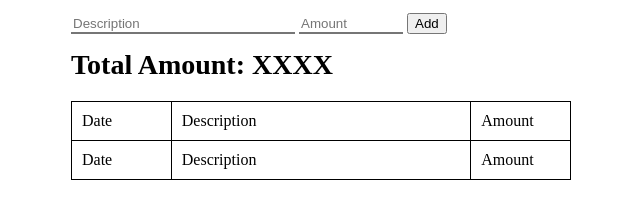
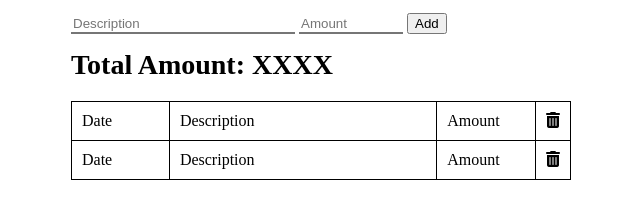
Before and after one commit to Sozai83/Project3_NoteTakingApp, a plain HTML site: page index.html in a window 1280 px wide. Shown: the part 100-318 px from the top of the page, without its empty margins (319-959 px from the left). Drawn offline with Linux system fonts and the light colour scheme.

```diff
--- a/index.html
+++ b/index.html
@@ -21,6 +21,7 @@
                         <td class="date">Date</td>
                         <td class="description">Description</td>
                         <td class="amount">Amount</td>
+                        <td class="delete_button"><i class="fas fa-trash-alt delete"></i></td>
                     </tr>
                 </thead>
                 <tbody>
@@ -28,6 +29,7 @@
                         <td class="date">Date</td>
                         <td class="description">Description</td>
                         <td class="amount">Amount</td>
+                        <td class="delete_button"><i class="fas fa-trash-alt delete"></i></td>
                     </tr>
                 </tbody>
             </table>
--- a/style.css
+++ b/style.css
@@ -44,12 +44,16 @@
 }
 
 td.description{
-    width:60%;
+    width:55%;
 }
 
 td.amount{
     width: 20%;
 }
+
+td.delete_button{
+    width: 5%;
+}
 .delete:hover{
     color:blue;
 }
```
Also changed, not shown: README.md.
